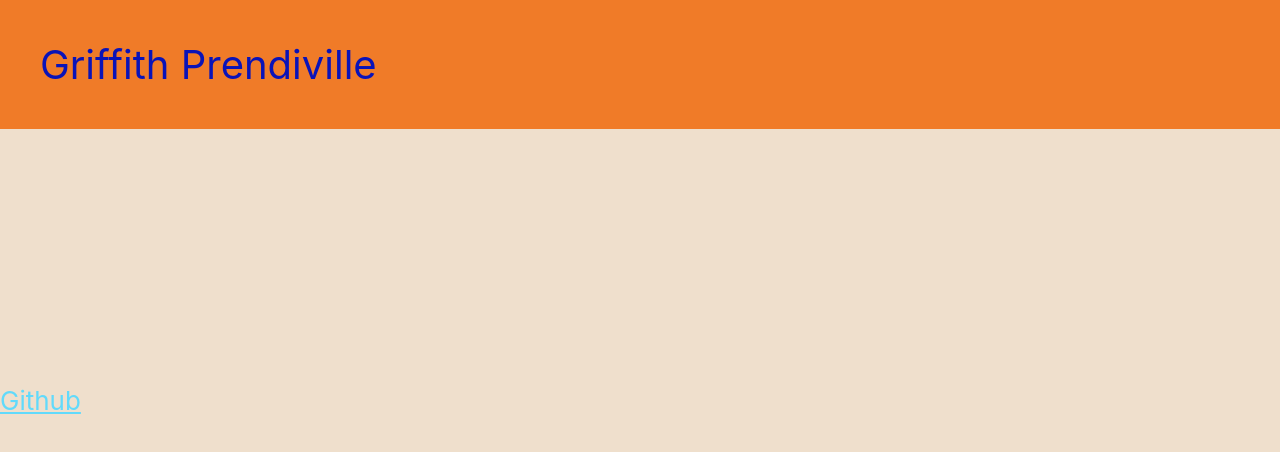
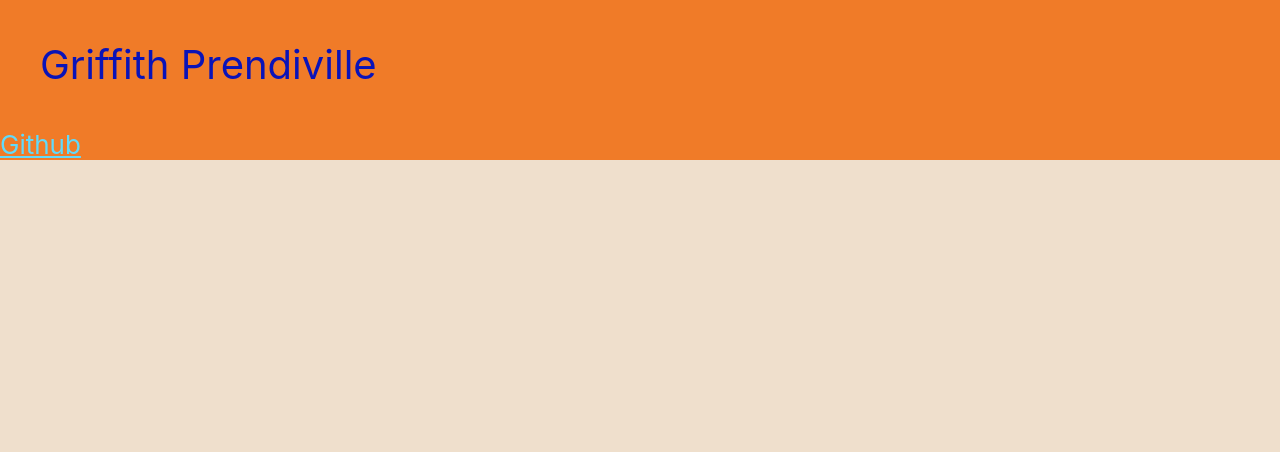
Before and after one commit to GPrendiville/gprendiville, a React (Create React App) app: page / in a window 1280 px wide. Shown: the top 452 px of the page. Built offline with nearby package versions, Linux system fonts and the light colour scheme.

Commit message:
Moved Github link

```diff
--- a/src/App.css
+++ b/src/App.css
@@ -28,4 +28,6 @@
 
 .App-link {
   color: #61dafb;
+  right: 0px;
+  padding-right: 40px;
 }
--- a/src/App.tsx
+++ b/src/App.tsx
@@ -11,15 +11,16 @@ function App() {
           <p className="Name">
             Griffith Prendiville
           </p>
-        </div>
-        <a
+          <a
           className="App-link"
           href="https://github.com/GPrendiville"
           target="_blank"
           rel="noopener noreferrer"
-        >
-          Github
-        </a>
+          >
+            Github
+          </a>
+        </div>
+
       </header>
     </div>
   );
```
